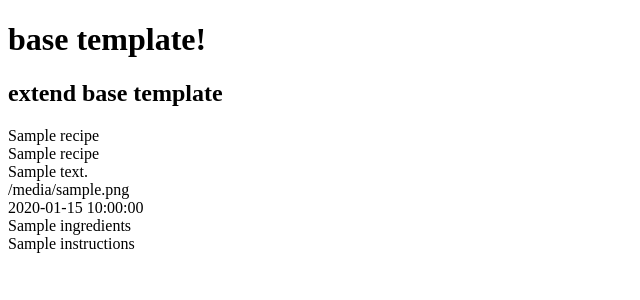
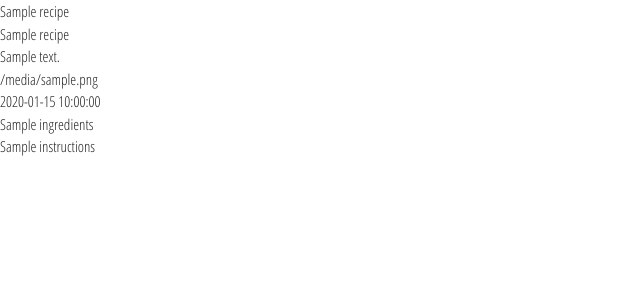
Before and after one commit to Sidhowes/food-for-fitness, a Flask app: page / in a window 1280 px wide. Shown: the top 300 px of the page, without its empty margins (0-640 px from the left). Run offline with Flask 2, Linux system fonts and the light colour scheme; a database or web service that is not in the repository returns one stand-in record (values such as "Sample title"); some libraries are stand-ins or nearby versions.

Commit message:
Materialize and static files added aswell as google fonts imported to style.css

```diff
--- /dev/null
+++ b/static/css/style.css
@@ -0,0 +1,5 @@
+@import url('https://fonts.googleapis.com/css2?family=Dancing+Script&family=Open+Sans+Condensed:wght@300&display=swap');
+
+body {
+    font-family: Open Sans Condensed;
+}
--- a/templates/base.html
+++ b/templates/base.html
@@ -3,13 +3,24 @@
 <head>
     <meta charset="UTF-8">
     <meta name="viewport" content="width=device-width, initial-scale=1.0">
+    <link rel="stylesheet" href="https://cdnjs.cloudflare.com/ajax/libs/font-awesome/5.15.1/css/all.min.css"
+        integrity="sha512-+4zCK9k+qNFUR5X+cKL9EIR+ZOhtIloNl9GIKS57V1MyNsYpYcUrUeQc9vNfzsWfV28IaLL3i96P9sdNyeRssA==" crossorigin="anonymous" type="text/css">
+    <link rel="stylesheet" href="https://cdnjs.cloudflare.com/ajax/libs/materialize/1.0.0/css/materialize.min.css" type="text/css">
+    <link rel="stylesheet" href="{{ url_for('static', filename='css/style.css') }}" type="text/css">
+    {% block styles %}
+    {% endblock %}
     <title>Food For Fitness</title>
 </head>
 <body>
 
-    <h1>base template!</h1>
+
     {% block content %}
     {% endblock %}
 
+    <script src="https://code.jquery.com/jquery-3.5.1.min.js" integrity="sha256-9/aliU8dGd2tb6OSsuzixeV4y/faTqgFtohetphbbj0=" crossorigin="anonymous"></script>
+    <script src="https://cdnjs.cloudflare.com/ajax/libs/materialize/1.0.0/js/materialize.min.js"></script>
+    <script src="{{ url_for('static', filename='js/script.js') }}"></script>
+    {% block scripts %}
+    {% endblock %}
 </body>
 </html>
--- a/templates/recipes.html
+++ b/templates/recipes.html
@@ -1,7 +1,7 @@
 {% extends "base.html" %}
 {% block content %}
 
-    <h2>extend base template</h2>
+
 
     {% for recipe in recipes %}
         {{ recipe.recipe_name }}<br>
```
Also changed, not shown: static/js/script.js (added).
